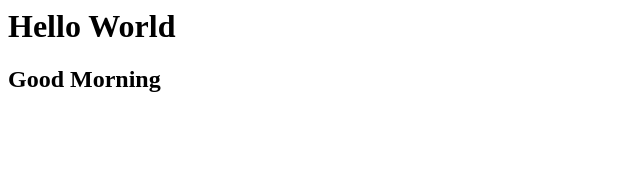
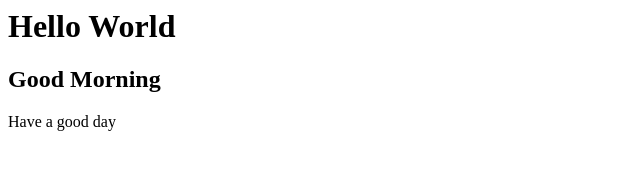
Before and after one commit to RoshniUG/5B, a plain HTML site: page index.html in a window 1280 px wide. Shown: the whole page, without its empty margins (0-640 px from the left). Drawn offline with Linux system fonts and the light colour scheme.

Commit message:
Update index.html

```diff
--- a/index.html
+++ b/index.html
@@ -1,2 +1,3 @@
 <h1>Hello World</h1>
 <h2>Good Morning</h2>
+<P>Have a good day</P>
```
